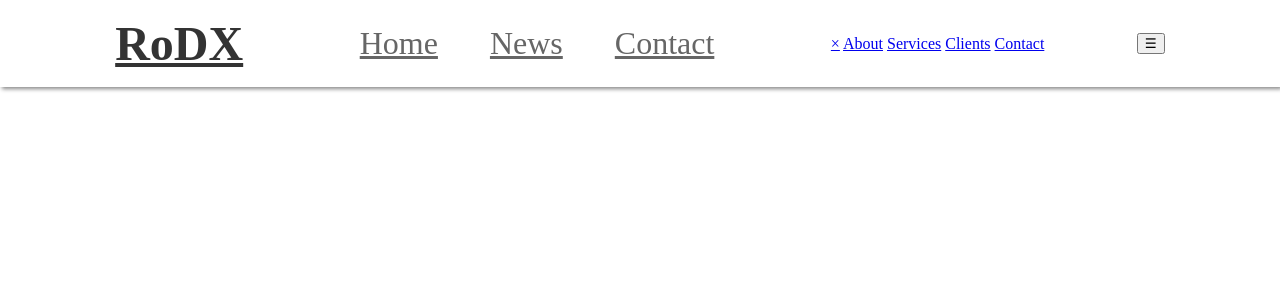
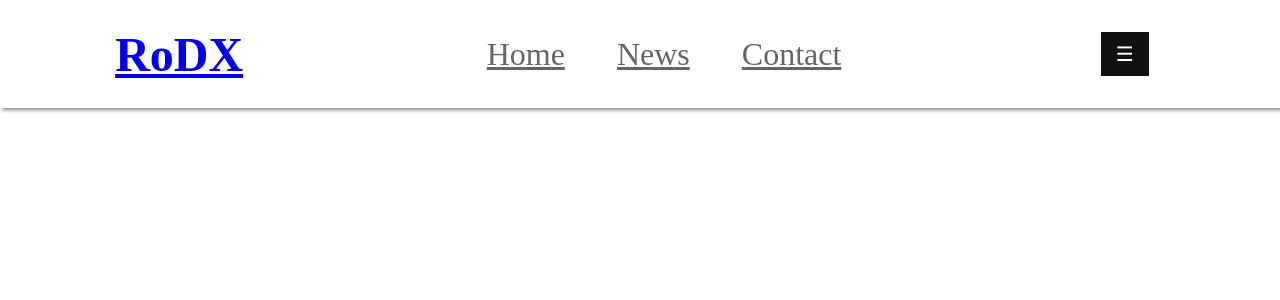
Before and after one commit to CristinaaPichiu/Proiect-Tehnologii-Web, a PHP site: page / in a window 1280 px wide. Shown: the top 300 px of the page. Run offline with PHP 8.4, Linux system fonts and the light colour scheme.

Commit message:
Update style.css

```diff
--- a/RoDX/style.css
+++ b/RoDX/style.css
@@ -13,7 +13,6 @@ header{
 
 header .logo{
     font-size: 3rem;
-    color: #333;
     font-weight:  bolder;
 }
 header .logo span{
@@ -25,3 +24,59 @@ header .navbar a{
     padding: 0 1.5rem;
     color: #666;
 }
+.sidebar {
+  height: 100%;
+  width: 0;
+  position: fixed;
+  z-index: 1;
+  top: 0;
+  right: 0;
+  background-color: #111;
+  overflow-x: hidden;
+  transition: 0.5s;
+  padding-top: 60px;
+}
+
+.sidebar a {
+  padding: 8px 8px 8px 32px;
+  text-decoration: none;
+  font-size: 25px;
+  color: #818181;
+  display: block;
+  transition: 0.3s;
+}
+
+.sidebar a:hover {
+  color: #f1f1f1;
+}
+
+.sidebar .closebtn {
+  position: absolute;
+  top: 0;
+  right: 25px;
+  font-size: 36px;
+  margin-left: 50px;
+}
+
+.openbtn {
+  font-size: 20px;
+  cursor: pointer;
+  background-color: #111;
+  color: white;
+  padding: 10px 15px;
+  border: none;
+}
+
+.openbtn:hover {
+  background-color: #444;
+}
+
+#main {
+  transition: margin-left .5s;
+  padding: 16px;
+}
+
+@media screen and (max-height: 450px) {
+  .sidebar {padding-top: 15px;}
+  .sidebar a {font-size: 18px;}
+}
```
